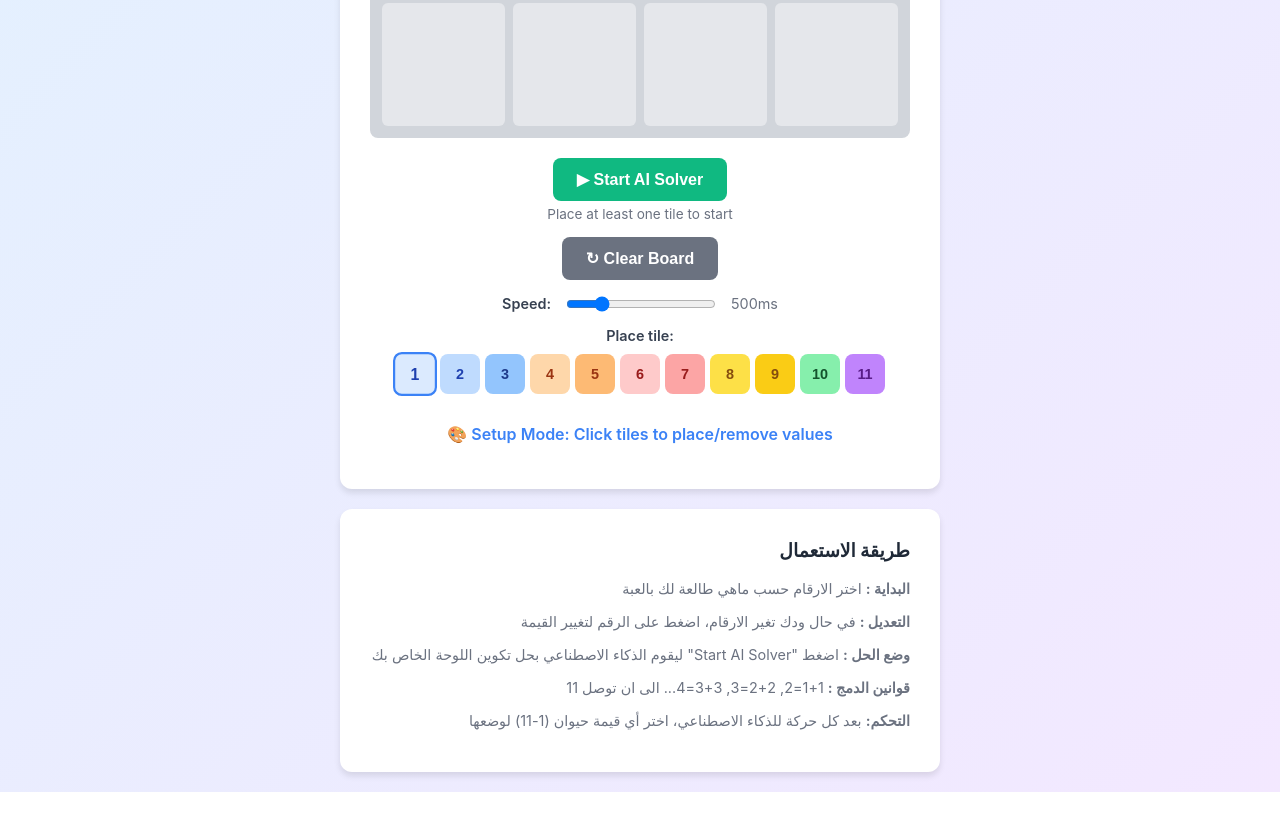
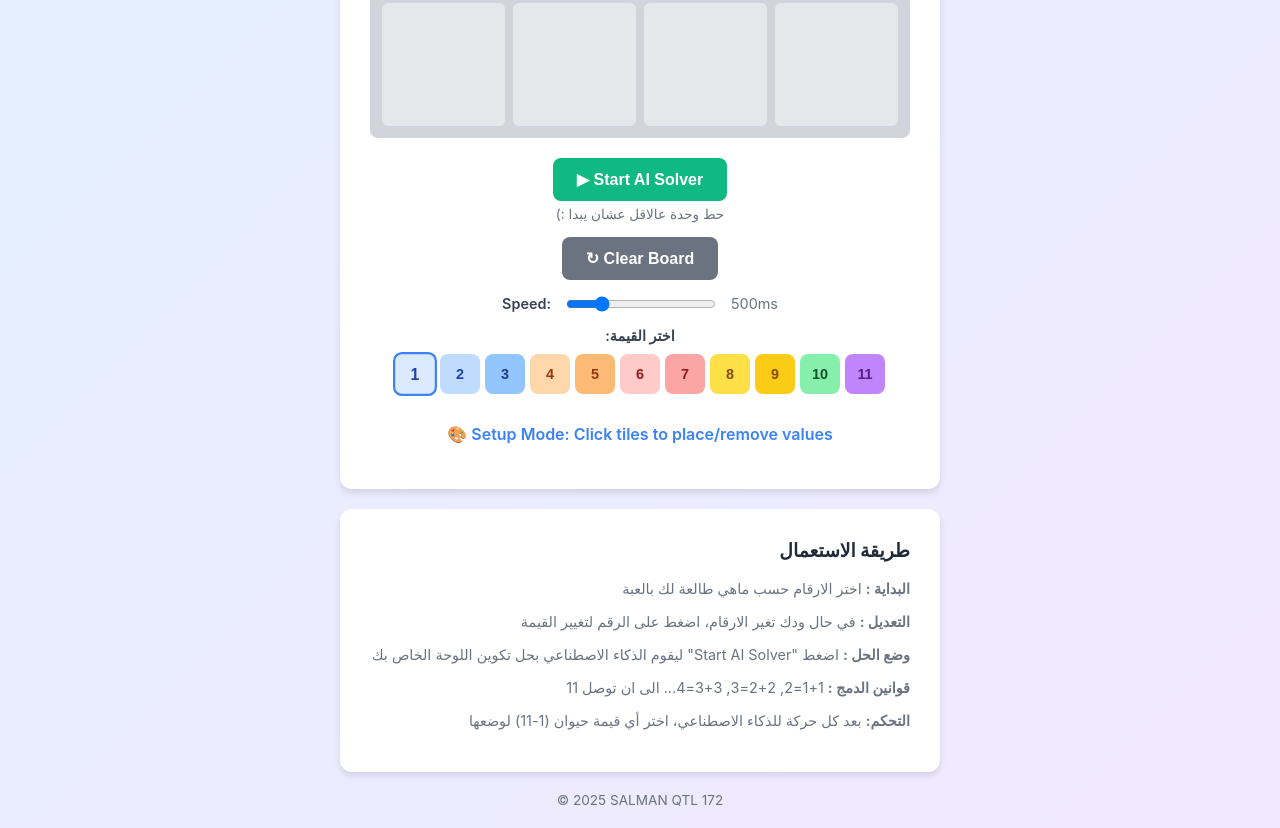
Before and after one commit to sloomy21/2048-solver, a plain HTML site: page index.html in a window 1280 px wide. Shown: the part 605-1433 px from the top of the page. Before the commit the page ends 1397 px from the top, so only its background shows below. Drawn offline with Linux system fonts and the light colour scheme.

Commit message:
my right

```diff
--- a/index.html
+++ b/index.html
@@ -104,7 +104,7 @@ button:disabled{opacity:.5;cursor:not-allowed}
         <div class="button-row">
           <button class="btn-green" onclick="startSolving()">▶ Start AI Solver</button>
         </div>
-        <p style="text-align:center;color:#6b7280;font-size:.85em;margin-top:5px;">Place at least one tile to start</p>
+        <p style="text-align:center;color:#6b7280;font-size:.85em;margin-top:5px;" dir="rtl">حط وحدة عالاقل عشان يبدا :)</p>
       </div>
 
       <div id="solverControls" class="hidden">
@@ -126,7 +126,7 @@ button:disabled{opacity:.5;cursor:not-allowed}
       </div>
 
       <div class="tile-selector">
-        <label id="tileSelectorLabel">Place tile:</label>
+        <label id="tileSelectorLabel" dir="rtl">اختر القيمة:</label>
         <div class="tile-buttons" id="tileButtons"></div>
       </div>
 
@@ -145,6 +145,10 @@ button:disabled{opacity:.5;cursor:not-allowed}
     <p><strong>التحكم:</strong> بعد كل حركة للذكاء الاصطناعي، اختر أي قيمة حيوان (1-11) لوضعها</p>
   </div>
 </div>
+
+<footer>
+    <p style="text-align:center;color:#6b7280;font-size:.85em;margin-top:20px;">&copy; 2025 SALMAN QTL 172</p>
+</footer>
 
 <script>
 /* === Game state === */
```
